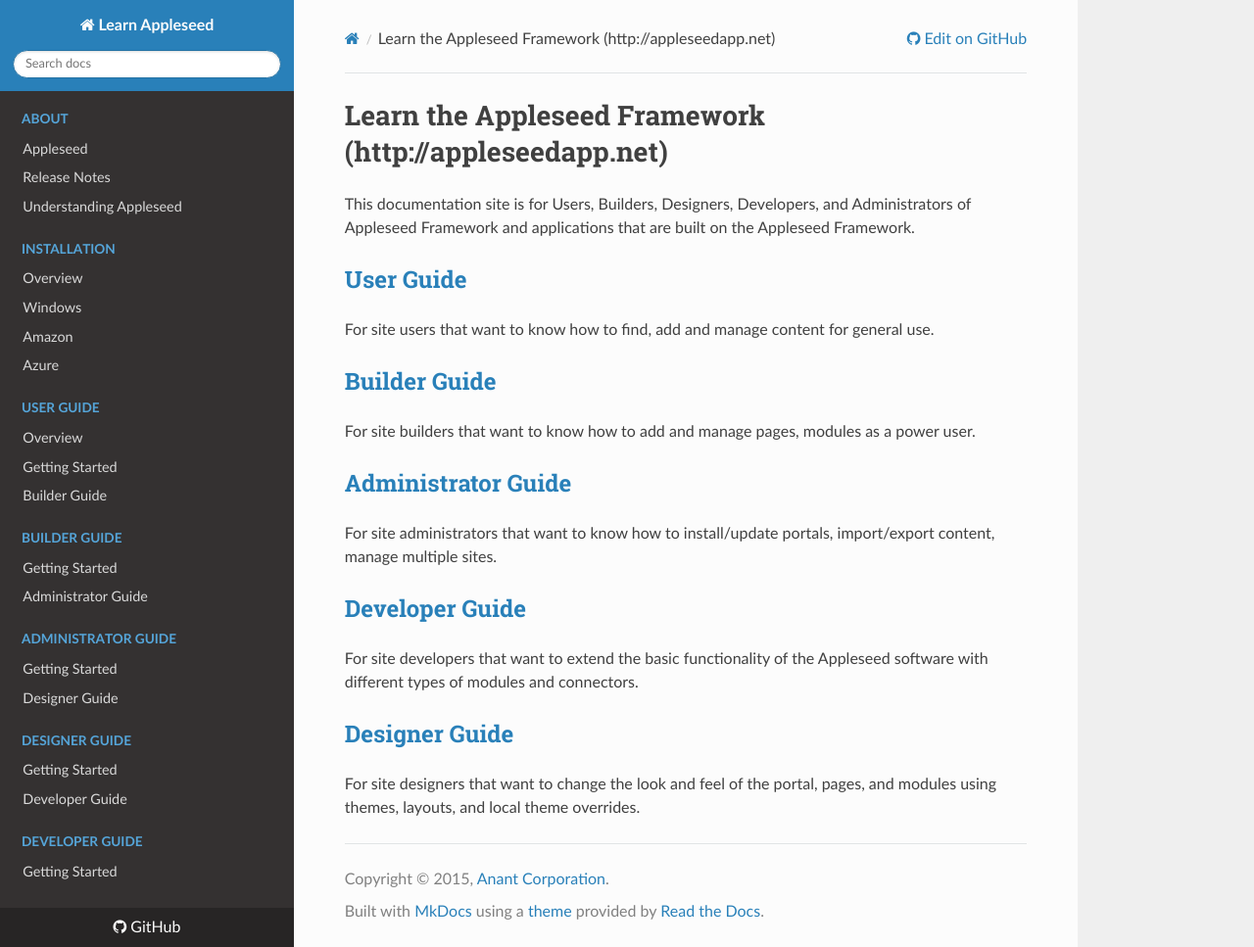
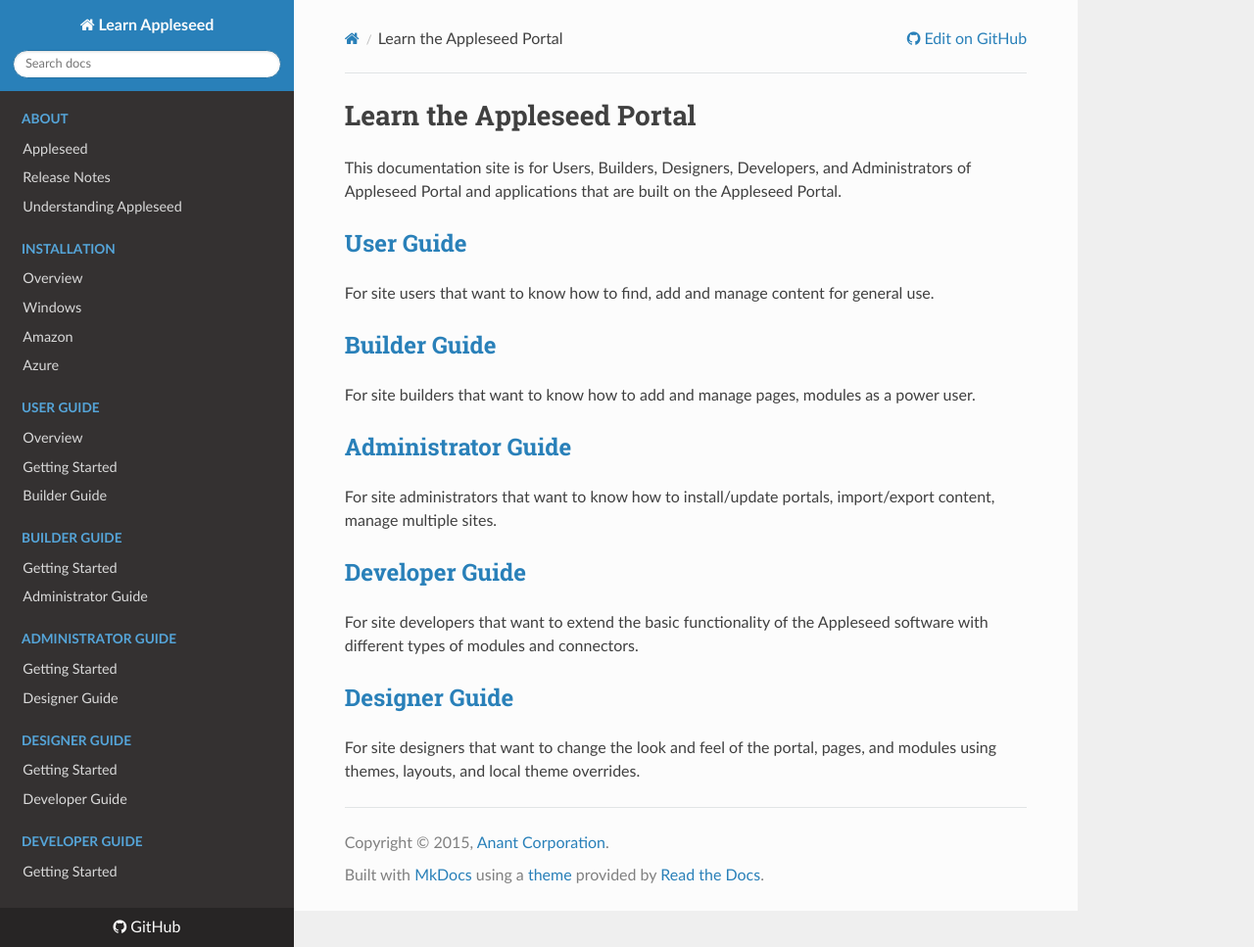
Before and after one commit to Appleseed/learn, an MkDocs documentation site: the page built from docs/Portal/index.md, in a window 1280 px wide and 967 px high. Shown: the whole window at 98% size. Built offline with MkDocs 1.6.1, drawn with Linux system fonts in a browser that asks for light colours; nearby versions of some CDN libraries; old or Windows-style settings are respelled for this version of MkDocs.

Commit message:
Update index.md
Tailoring to appleseed.portal

```diff
--- a/docs/Portal/index.md
+++ b/docs/Portal/index.md
@@ -1,6 +1,6 @@
-# Learn the Appleseed Framework (http://appleseedapp.net)
+# Learn the Appleseed Portal
 
-This documentation site is for Users, Builders, Designers, Developers, and Administrators of Appleseed Framework and applications that are built on the Appleseed Framework.
+This documentation site is for Users, Builders, Designers, Developers, and Administrators of Appleseed Portal and applications that are built on the Appleseed Portal.
 
 ## [User Guide](user/index.md)
 
```
